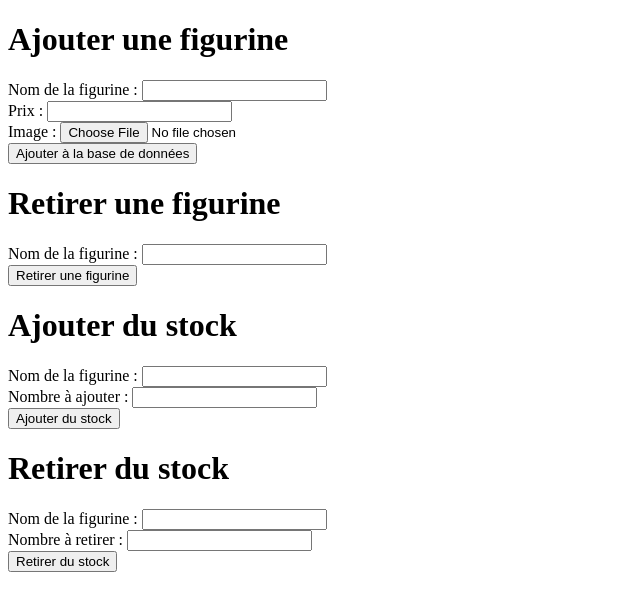
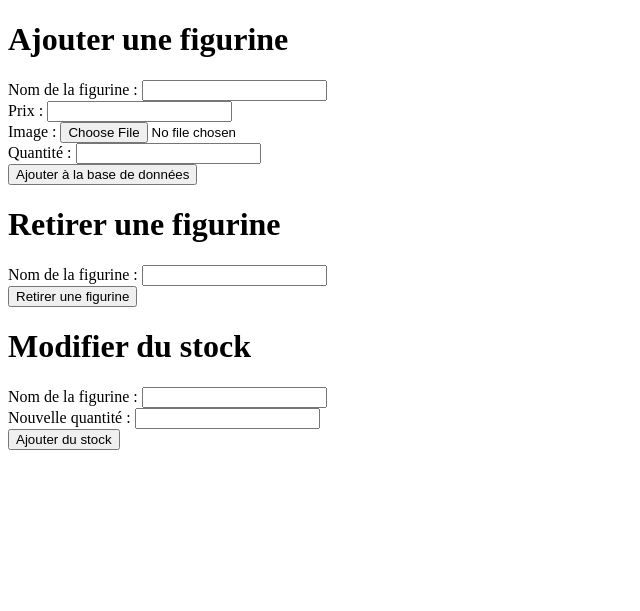
Before and after one commit to naiaMonde/FiguDream, a PHP site: page /backOffice.php in a window 1280 px wide. Shown: the part 26-637 px from the top of the page, without its empty margins (0-640 px from the left). Run offline with PHP 8.4, Linux system fonts and the light colour scheme; tables that the repository leaves empty or names only in its code hold one stand-in row (values such as "Sample post").

Commit message:
Ajout backOffice

```diff
--- a/backOffice.php
+++ b/backOffice.php
@@ -15,7 +15,7 @@ $pdo = new PDO('mysql:host=lakartxela.iutbayonne.univ-pau.fr;dbname=nmondeteguy_
 <body>
     <header>
         <!-- Logo -->
-        <a href="index.html">
+        <a href="index.php">
             <img src="" alt="Logo"> <!-- ICI -->
         </a>
         <!-- Panier -->
@@ -29,15 +29,19 @@ $pdo = new PDO('mysql:host=lakartxela.iutbayonne.univ-pau.fr;dbname=nmondeteguy_
         <form method="post">
             <div>
                 <label for="nom">Nom de la figurine : </label>
-                <input type="text" name="nom" />
+                <input type="text" name="nom" required />
             </div>
             <div>
                 <label for="prix">Prix : </label>
-                <input type="number" name="prix" />
+                <input type="number" name="prix" required />
             </div>
             <div>
                 <label for="image">Image : </label>
-                <input type="file" name="image" />
+                <input type="file" name="image" required />
+            </div>
+            <div>
+                <label for="quantite">Quantité : </label>
+                <input type="number" name="quantite" required />
             </div>
             <input type="submit" name="addBdd" value="Ajouter à la base de données">
         </form>
@@ -51,30 +55,17 @@ $pdo = new PDO('mysql:host=lakartxela.iutbayonne.univ-pau.fr;dbname=nmondeteguy_
             <input type="submit" name="removeBdd" value="Retirer une figurine">
         </form>
 
-        <h1>Ajouter du stock</h1>
+        <h1>Modifier du stock</h1>
         <form method="post">
             <div>
                 <label for="nom">Nom de la figurine : </label>
                 <input type="text" name="nom" />
             </div>
             <div>
-                <label for="prix">Nombre à ajouter : </label>
-                <input type="number" name="prix" />
+                <label for="quantite">Nouvelle quantité : </label>
+                <input type="number" name="quantite" />
             </div>
-            <input type="submit" name="addStock" value="Ajouter du stock">
-
-            <h1>Retirer du stock</h1>
-            <form method="post">
-                <div>
-                    <label for="nom">Nom de la figurine : </label>
-                    <input type="text" name="nom" />
-                </div>
-                <div>
-                    <label for="prix">Nombre à retirer : </label>
-                    <input type="number" name="prix" />
-                </div>
-                <input type="submit" name="removeStock" value="Retirer du stock">
-            </form>
+            <input type="submit" name="modifyStock" value="Ajouter du stock">
         </form>
     </main>
     <?php
@@ -84,24 +75,42 @@ $pdo = new PDO('mysql:host=lakartxela.iutbayonne.univ-pau.fr;dbname=nmondeteguy_
     $utilisateur = $stmt->fetchAll(PDO::FETCH_ASSOC);
 
     if (isset($_POST['addBdd']) == "Ajouter à la base de données") {
-        print("Add BDD");
+        // Recup des variables
+        $nomFig = $_POST['nom'] ?? null;
+        $prixFig = $_POST['prix'] ?? null;
+        $imageFig = $_POST['image'] ?? null;
+        $quantiteFig = $_POST['quantite'] ?? null;
+        var_dump($_POST);
+
+        $sql = "INSERT INTO Figurine(nom,prix,image,quantite) VALUES(?, ?, ?, ?)";
+        $stmt = $pdo->prepare($sql);
+        $stmt->execute([$nomFig, $prixFig, $imageFig, $quantiteFig]);
     }
-    if (isset($_POST['addStock']) == "Ajouter du stock") {
-        print("Add Stock");
+    if (isset($_POST['modifyStock']) == "Ajouter du stock") {
+        $nomFig = $_POST['nom'];
+        $quantiteFig = $_POST['quantite'];
+        if ($quantiteFig > 999 || $quantiteFig < 0) {
+            print("<p>Valeur illégale</p>");
+        } else {
+            $sql = "UPDATE Figurine SET quantite = ? WHERE UPPER(Nom) = UPPER(?)";
+            $stmt = $pdo->prepare($sql);
+            $stmt->execute([$quantiteFig, $nomFig]);
+        }
     }
     if (isset($_POST['removeBdd']) == "Ajouter à la base de données") {
-        print("Retirer BDD");
-    }
-    if (isset($_POST['removeStock']) == "Ajouter du stock") {
-        print("Retirer Stock");
+        $nomFig = $_POST['nom'] ?? null;
+
+        $sql = "DELETE FROM Figurine WHERE UPPER(nom) = UPPER(?)";
+        $stmt = $pdo->prepare($sql);
+        $stmt->execute([$nomFig]);
     }
 
     ?>
     <script>
-    if ( window.history.replaceState ) {
-        window.history.replaceState( null, null, window.location.href );
-    }
-</script>
+        if (window.history.replaceState) {
+            window.history.replaceState(null, null, window.location.href);
+        }
+    </script>
 </body>
 
 </html>
```
